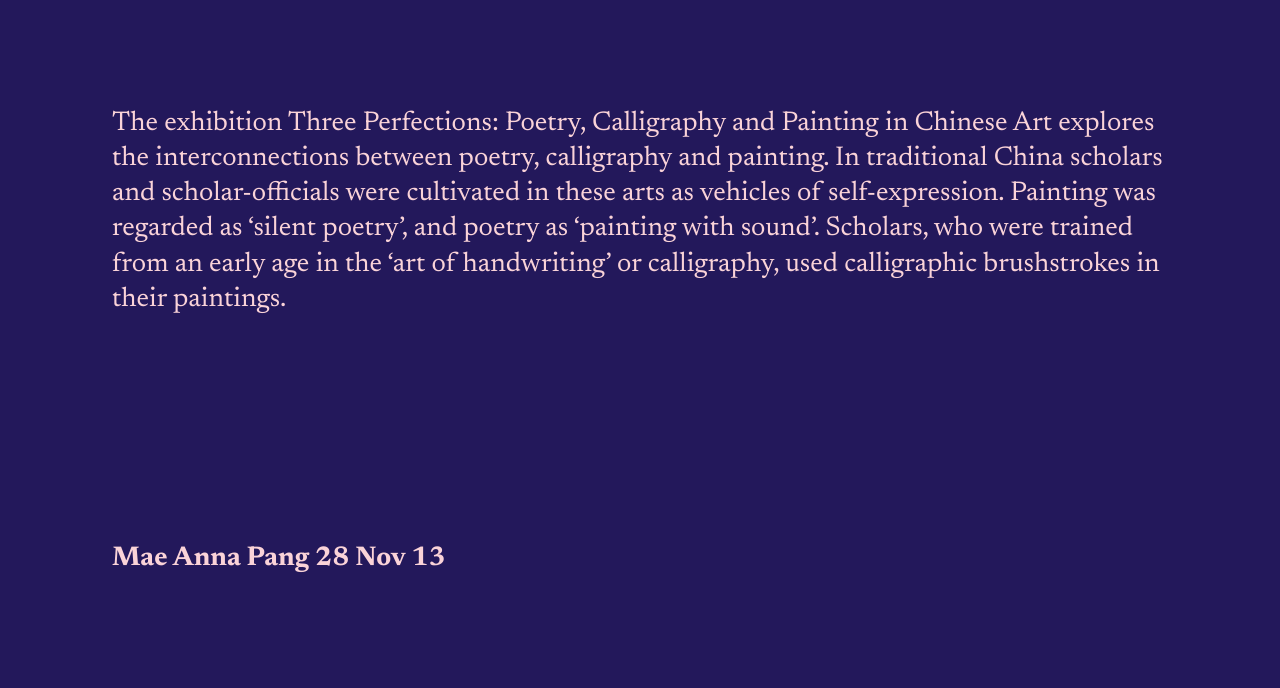
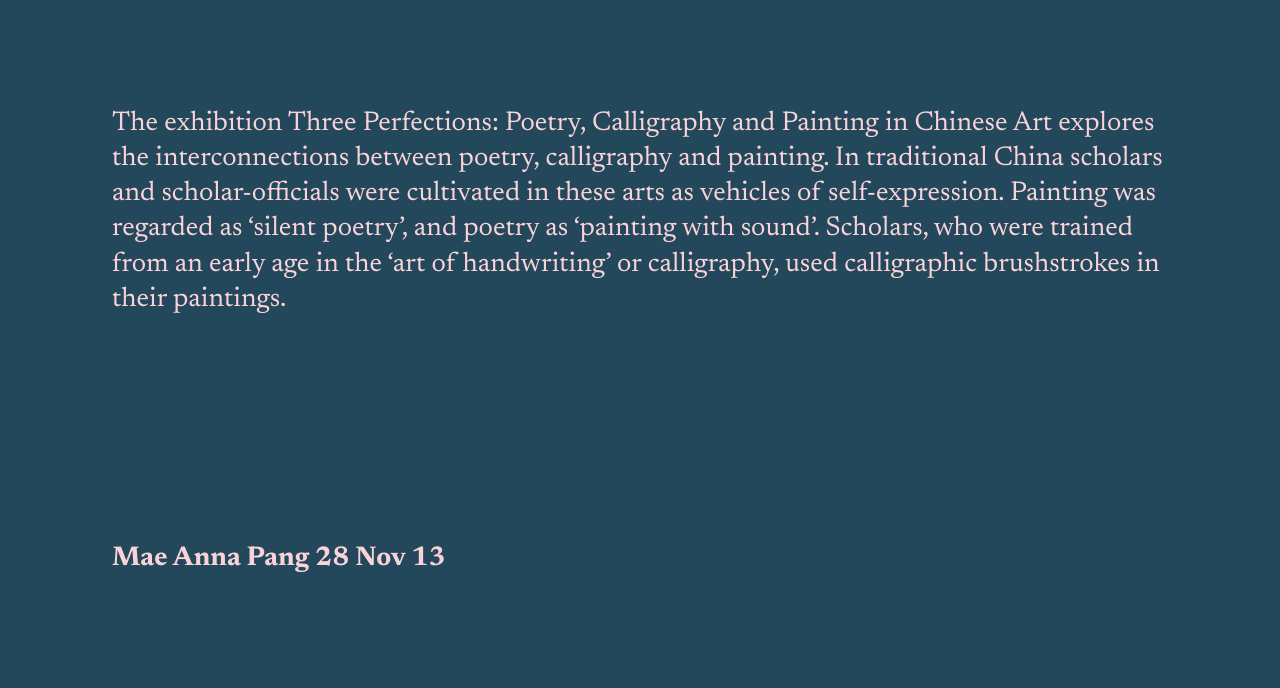
Before and after one commit to paoc456/something-from-nothing, a plain HTML site: page index.html in a window 1280 px wide. Shown: the part 831-1519 px from the top of the page. Drawn offline with Linux system fonts and the light colour scheme.

Commit message:
Update BACKmain.css

```diff
--- a/main.css
+++ b/main.css
@@ -1,8 +1,7 @@
 /** STYLING FOR HOME PAGE AND ABOUT PAGES **/
 
 body {
-    /** background-color: #23485B; **/
-    background-color: #23185B;
+    background-color: #23485B;
     color: #FAD3D8;
 }
 
```
